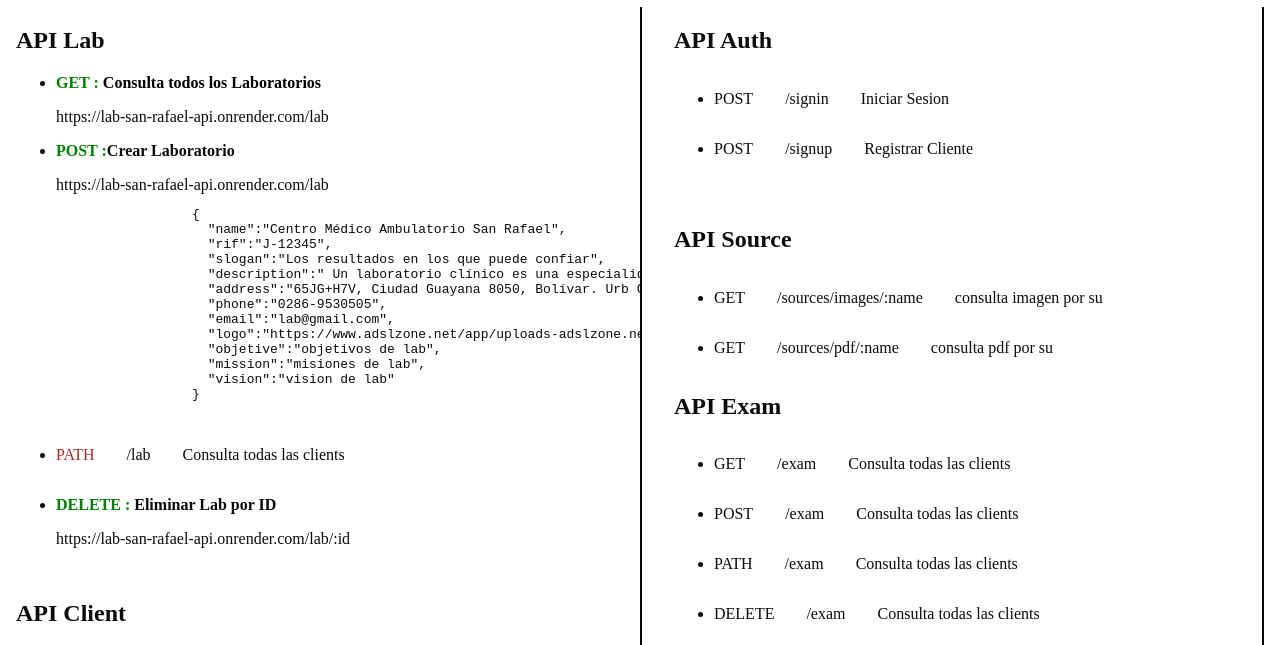
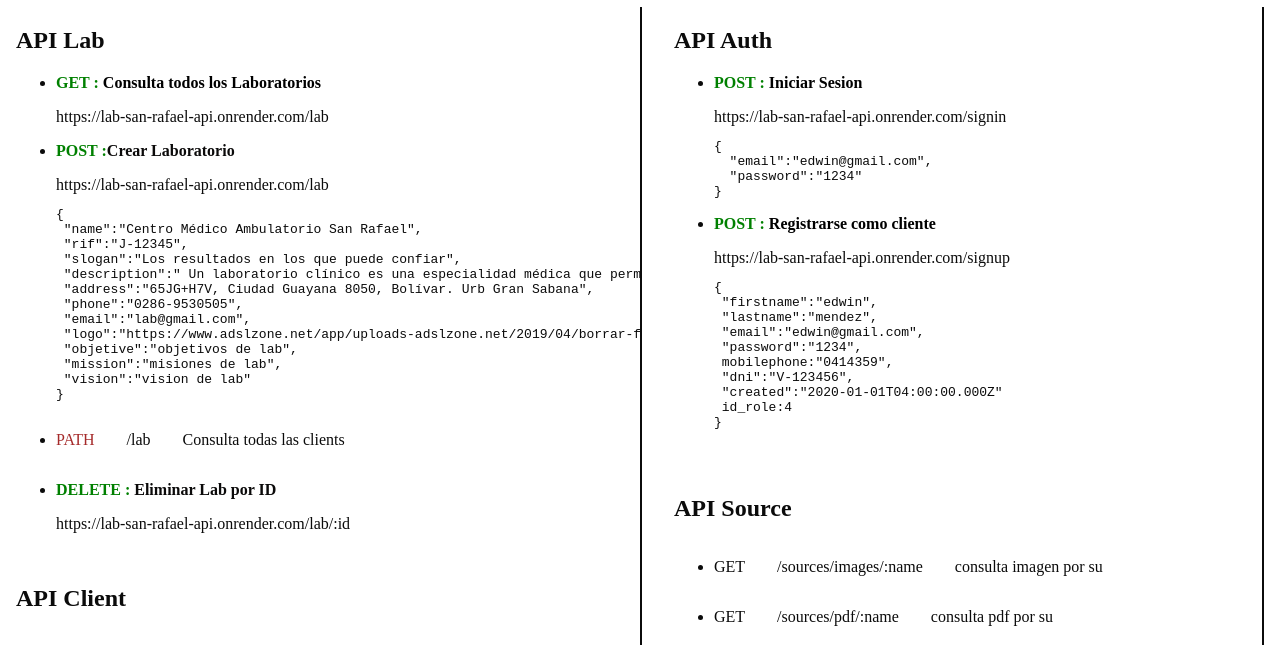
Before and after one commit to edwingc88/lab-san-rafael-back, a website: page index.html in a window 1280 px wide. Shown: the part 80-725 px from the top of the page. Drawn offline with Linux system fonts and the light colour scheme.

```diff
--- a/index.html
+++ b/index.html
@@ -29,7 +29,6 @@
       <!-- API Lab-->
       <div>
               <h2>API Lab</h2>
-
                 <ul style="padding-bottom: 2rem;" >
                   <li >
                     <p class="listo" style="font-weight: bold;">GET : <span style="color: black;">Consulta todos los Laboratorios</span></p>
@@ -38,7 +37,7 @@
                   <li>
                     <p class="listo" style="font-weight: bold;">POST :<span style="font-weight:bold;" class="normal" >Crear Laboratorio</span></p>
                     <span>https://lab-san-rafael-api.onrender.com/lab</span>
-                    <pre style="margin-left:-20px;box-sizing: border-box;overflow-x: scroll;">
+<pre style="box-sizing: border-box;overflow-x: scroll;">
 {
  "name":"Centro Médico Ambulatorio San Rafael",
  "rif":"J-12345",
@@ -181,18 +180,30 @@
         <h2>API Auth</h2>
         <ul style="padding-bottom: 2rem;">
           <li>
-          <div style="display:flex;gap: 2rem;">
-            <p>POST</p>
-            <p>/signin</p>
-            <p>Iniciar Sesion</p>
-          </div>
+            <p class="listo" style="font-weight: bold;">POST : <span style="color: black;">Iniciar Sesion</span></p>
+            <span>https://lab-san-rafael-api.onrender.com/signin</span>
+<pre style="box-sizing: border-box;overflow-x: scroll;">
+{
+  "email":"edwin@gmail.com",
+  "password":"1234"
+}
+</pre>
           </li>
           <li>
-            <div style="display:flex;gap: 2rem;">
-              <p>POST</p>
-              <p>/signup</p>
-              <p>Registrar Cliente</p>
-            </div>
+            <p class="listo" style="font-weight: bold;">POST : <span style="color: black;">Registrarse como cliente</span></p>
+            <span>https://lab-san-rafael-api.onrender.com/signup</span>
+<pre style="box-sizing: border-box;overflow-x: scroll;">
+{
+ "firstname":"edwin",
+ "lastname":"mendez",
+ "email":"edwin@gmail.com",
+ "password":"1234",
+ mobilephone:"0414359",
+ "dni":"V-123456",
+ "created":"2020-01-01T04:00:00.000Z"
+ id_role:4
+}
+</pre>
           </li>
         </ul>
       </div>
--- a/models/postgres/laboratory.js
+++ b/models/postgres/laboratory.js
@@ -447,7 +447,7 @@
 export class AuthModel {
   static async create ({ input }) {
     // eslint-disable-next-line camelcase
-    const { firstname, lastname, email, password, mobilephone, created, id_role } = input
+    const { firstname, lastname, email, password, dni, mobilephone, created, id_role } = input
 
     const passwordHash = await bc.hash(password, 10)
 
@@ -458,7 +458,7 @@
 
     try {
       // eslint-disable-next-line camelcase
-      const resultID = await conn.query('INSERT INTO client( id, password,firstname,lastname ,email ,mobilephone, created,id_role) VALUES ($1, $2, $3, $4, $5, $6, $7, $8) RETURNING *;', [uuid, passwordHash, firstname, lastname, email, mobilephone, created, id_role])
+      const resultID = await conn.query('INSERT INTO client( id, password,firstname,lastname ,email ,dni, mobilephone, created,id_role) VALUES ($1, $2, $3, $4, $5, $6, $7, $8,$9) RETURNING *;', [uuid, passwordHash, firstname, lastname, email, dni, mobilephone, created, id_role])
       return (resultID.rows)
     } catch (e) {
       throw new Error('Errro creating client')
--- a/router/auth.js
+++ b/router/auth.js
@@ -1,12 +1,12 @@
 import { Router } from 'express'
 
 import { AuthController } from '../controllers/auth.js'
-import { checkDuplicatedEmail } from '../middlewares/verifysignup.js'
+// import { checkDuplicatedEmail } from '../middlewares/verifysignup.js'
 
 export const createAuthRouter = ({ authModel }) => {
   const authsRouter = Router()
   const authController = new AuthController({ authModel })
-  authsRouter.post('/signup', [checkDuplicatedEmail], authController.signUp)
+  authsRouter.post('/signup', authController.signUp)
   authsRouter.post('/signin', authController.signIn)
   return authsRouter
 }
--- a/schemas/signup.js
+++ b/schemas/signup.js
@@ -1,10 +1,11 @@
 import z from 'zod'
 
 const signupSchema = z.object({
-  password: z.string().min(1, { message: 'This field has to be filled.' }),
   firstname: z.string().min(1, { message: 'This field has to be filled.' }),
   lastname: z.string().min(1, { message: 'This field has to be filled.' }),
+  password: z.string().min(1, { message: 'This field has to be filled.' }),
   email: z.string().min(1, { message: 'This field has to be filled.' }).email('This is not a valid email.'),
+  dni: z.string(),
   mobilephone: z.string(),
   created: z.string().transform((str) => new Date(str)),
   id_role: z.number([4])
```
Also changed, not shown: controllers/auth.js (+80 -12 lines). Lines whose indentation alone changed are shown as unchanged.
